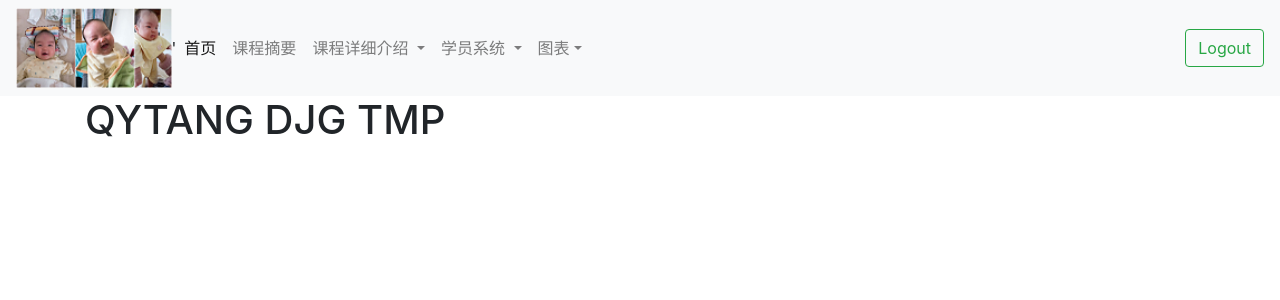
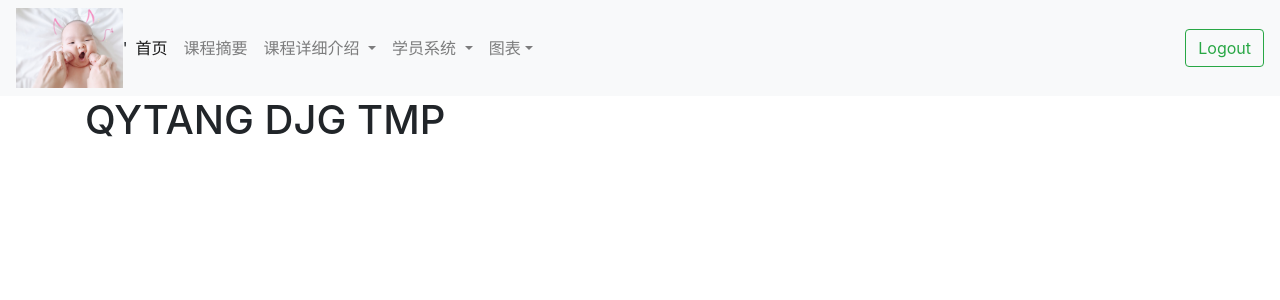
Before and after one commit to liushuai0606/qyt_djg, a Django app: page / in a window 1280 px wide. Shown: the top 300 px of the page. Run offline with Django 3.2, Linux system fonts and the light colour scheme; some libraries are stand-ins or nearby versions.

Commit message:
20200510-1

```diff
--- a/templates/base.html
+++ b/templates/base.html
@@ -26,7 +26,7 @@
     <nav class="navbar navbar-expand-lg navbar-light bg-light">
        <!--a class="navbar-brand" href="#">Navbar</a-->
          {% load static %}
-         <a href='/' class="float-left"><img src="{% static "images/log.png" %}" height="80" width=auto></a>
+         <a href='/' class="float-left"><img src="{% static "images/log-1.png" %}" height="80" width=auto></a>
 '
       <button class="navbar-toggler" type="button" data-toggle="collapse" data-target="#navbarSupportedContent" aria-controls="navbarSupportedContent" aria-expanded="false" aria-label="Toggle navigation">
         <span class="navbar-toggler-icon"></span>
--- a/templates/registration/login.html
+++ b/templates/registration/login.html
@@ -2,7 +2,7 @@
 <html lang="en">
   <head>
     <meta charset="utf-8">
-      <title>乾颐堂Django登录</title>
+      <title>Django登录</title>
       {% load static %}
       <!-- 加载图表文件 -->
       <link rel="shortcut icon" href="{% static "images/favicon.ico" %}">
```
Also changed, not shown: static/images/log-1.png (added).
